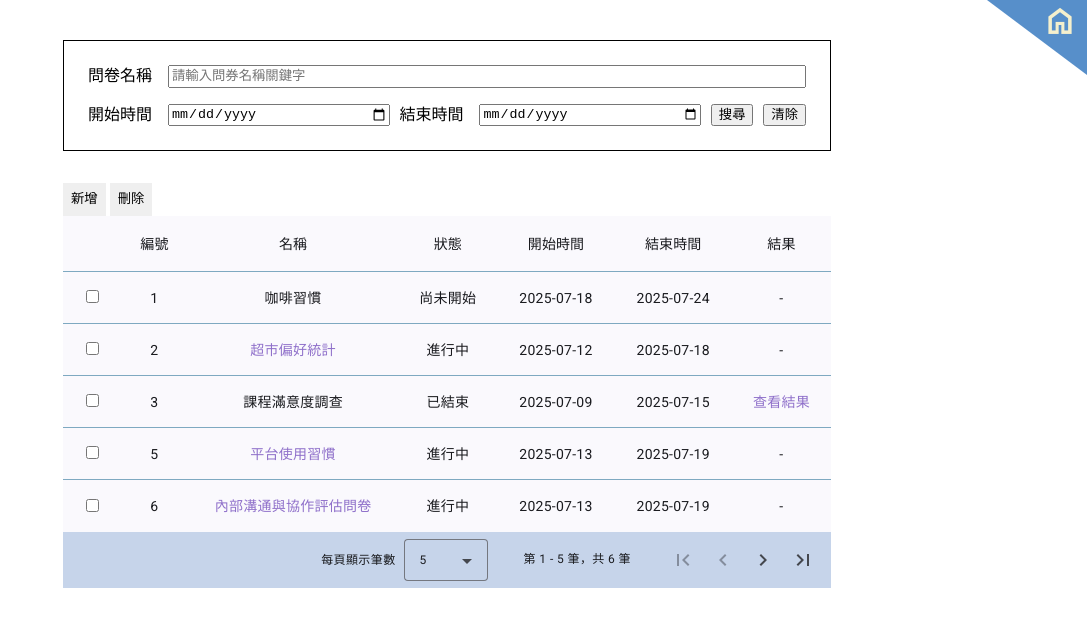
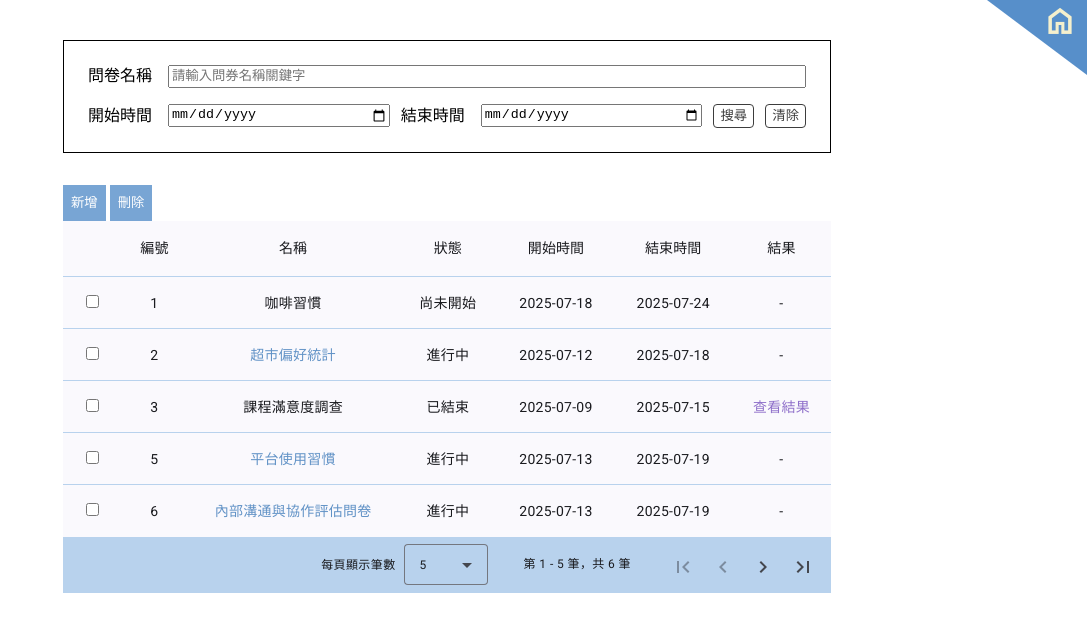
Before and after one commit to Musukeki/ng_assignment, an Angular app: page /back/backList in a window 1280 px wide. Shown: the top 632 px of the page, without its empty margins (193-1280 px from the left). Built offline with nearby package versions, Linux system fonts and the light colour scheme; a web font is replaced by a local one.

Commit message:
0723 demo版本

```diff
--- a/src/app/back/back-list/back-list.component.html
+++ b/src/app/back/back-list/back-list.component.html
@@ -22,8 +22,8 @@
     </li>
   </ul>
 
-  <button style="border: 0; padding: 8px; margin-right: 4px; cursor: pointer;"  matButton (click)="openDialog()">新增</button>
-  <button style="border: 0; padding: 8px; cursor: pointer;" (click)="deleteData()">刪除</button>
+  <button class="baseBtn" style="margin-right: 4px; color: #fff;" matButton (click)="openDialog()">新增</button>
+  <button class="baseBtn" style="color: #fff;" (click)="deleteData()">刪除</button>
 
   <!-- 下方列表 -->
   <div class="mat-elevation-z8">
@@ -44,7 +44,7 @@
       <ng-container matColumnDef="名稱">
         <th mat-header-cell *matHeaderCellDef> 名稱 </th>
         <td mat-cell *matCellDef="let element">
-          <a *ngIf="element.status == '進行中'" routerLink="" style="color: rgb(143, 112, 202);">{{ element.name }}</a>
+          <a *ngIf="element.status == '進行中'" routerLink="" style="color: #6192c6;">{{ element.name }}</a>
           <span *ngIf="element.status != '進行中'">{{ element.name }}</span>
         </td>
       </ng-container>
--- a/src/app/back/back-list/back-list.component.scss
+++ b/src/app/back/back-list/back-list.component.scss
@@ -74,8 +74,9 @@ table {
   }
 }
 .mat-mdc-paginator {
-  background-color: #c6d4ea;
+  background-color: #b8d2ed;
+  // opacity: .8;
 }
 .mat-mdc-header-cell, .mat-mdc-cell {
-  border-bottom: 1px solid rgb(126, 169, 193);
+  border-bottom: 1px solid #b8d2ed;
 }
--- a/src/app/back/back-list/dialog/dialog.component.html
+++ b/src/app/back/back-list/dialog/dialog.component.html
@@ -43,7 +43,7 @@
             <input type="checkbox" [(ngModel)]="addQuestData.addContent.isReqired">
           </li>
           <li>
-            <button (click)="addQuestItem()">新增</button>
+            <button (click)="addQuestItem()" class="addBtn" style="border: 1px solid #3e8d6c; color: #fff; background-color: #3e8d6c; line-height: 1.5; border-radius: 4px;">新增問題</button>
           </li>
         </ul>
 
@@ -53,12 +53,12 @@
 
             <!-- 單選題 -->
             <div *ngSwitchCase="'single'">
-              <p style="margin-bottom: 8px;">單選題選項設定</p>
+              <p style="margin-bottom: 8px;">單選 問題選項</p>
 
               <div *ngFor="let option of addQuestData.addContent.options; let i = index; trackBy: trackByOptionId" class="option">
                 <input
                   type="text"
-                  placeholder="輸入選項"
+                  placeholder="輸入選項內容"
                   [(ngModel)]="option.value"
                 />
                 <button (click)="removeOption(i)" class="delBtn">刪除</button>
@@ -68,11 +68,11 @@
 
             <!-- 多選題 -->
             <div *ngSwitchCase="'multiple'" class="option">
-              <p style="margin-bottom: 8px;">多選題選項設定</p>
+              <p style="margin-bottom: 8px;">多選 問題選項</p>
               <div *ngFor="let option of addQuestData.addContent.options; let i = index; trackBy: trackByOptionId" class="option">
                 <input
                   type="text"
-                  placeholder="輸入選項"
+                  placeholder="輸入選項內容"
                   [(ngModel)]="option.value"
                 />
                 <button (click)="removeOption(i)" class="delBtn">刪除</button>
--- a/src/app/back/back-list/dialog/dialog.component.scss
+++ b/src/app/back/back-list/dialog/dialog.component.scss
@@ -78,7 +78,18 @@ mat-tab-group {
   .option {
     margin-bottom: 4px;
   }
+
   .delBtn {
     margin-left: 4px;
+    border: 1px solid #AF3E3E;
+    color: #AF3E3E;
+    background-color: #fff;
+    line-height: 1.5;
+    border-radius: 4px;
+    transition: .1s;
+    &:hover {
+      color: #fff;
+      background-color: #AF3E3E;
+    }
   }
 }
--- a/src/app/front/answer/answer.component.html
+++ b/src/app/front/answer/answer.component.html
@@ -68,8 +68,8 @@
   </ul>
 
   <div class="submitButtons">
-    <button>取消</button>
-    <button (click)="checkTo('/front/check')">送出</button>
+    <button routerLink="/front/list">取消</button>
+    <button (click)="checkTo('/front/check')">下一步</button>
   </div>
 
 </div>
--- a/src/app/front/answer/answer.component.scss
+++ b/src/app/front/answer/answer.component.scss
@@ -32,6 +32,8 @@ app-menu {
 .container {
   max-width: 768px;
   margin: 30px auto 0;
+
+  padding-bottom: 24px;
 }
 .questionnaireDate {
   display: flex;
--- a/src/app/front/check/check.component.html
+++ b/src/app/front/check/check.component.html
@@ -48,7 +48,7 @@
   </ul>
 
   <div class="submitButtons">
-    <button>回上頁</button>
+    <button routerLink="/front/answer">回上頁</button>
     <button routerLink="/front/statistical">送出</button>
   </div>
 
--- a/src/app/front/check/check.component.scss
+++ b/src/app/front/check/check.component.scss
@@ -32,6 +32,8 @@ app-menu {
 .container {
   max-width: 768px;
   margin: 30px auto 0;
+
+  padding-bottom: 24px;
 }
 .questionnaireDate {
   display: flex;
--- a/src/app/front/list/list.component.html
+++ b/src/app/front/list/list.component.html
@@ -35,7 +35,7 @@
       <ng-container matColumnDef="名稱">
         <th mat-header-cell *matHeaderCellDef> 名稱 </th>
         <td mat-cell *matCellDef="let element">
-          <a *ngIf="element.status == '進行中'" routerLink="/front/answer" style="color: rgb(143, 112, 202);">{{ element.name }}</a>
+          <a *ngIf="element.status == '進行中'" routerLink="/front/answer" style="color: #6192c6;">{{ element.name }}</a>
           <span *ngIf="element.status != '進行中'">{{ element.name }}</span>
         </td>
 
--- a/src/app/front/list/list.component.scss
+++ b/src/app/front/list/list.component.scss
@@ -75,8 +75,9 @@ table {
   }
 }
 .mat-mdc-paginator {
-  background-color: #c6d4ea;
+  background-color: #b8d2ed;
+  // opacity: .8;
 }
 .mat-mdc-header-cell, .mat-mdc-cell {
-  border-bottom: 1px solid rgb(126, 169, 193);
+  border-bottom: 1px solid #b8d2ed;
 }
--- a/src/app/front/statistical/statistical.component.scss
+++ b/src/app/front/statistical/statistical.component.scss
@@ -32,6 +32,8 @@ app-menu {
 .container {
   max-width: 768px;
   margin: 30px auto 0;
+
+  padding-bottom: 24px;
 }
 .chartWrapper {
   max-width: 300px;
--- a/src/styles.scss
+++ b/src/styles.scss
@@ -43,7 +43,35 @@ html, body {
 
 :root {
   @include mat.tabs-overrides((
-    active-focus-indicator-color: orange,
-    active-focus-label-text-color: rgb(108, 122, 187),
+    active-focus-indicator-color: #578FCA,
+    active-focus-label-text-color: #578FCA,
   ));
 }
+
+input:focus {
+  // border-color: #578FCA;
+  // outline: none;
+  // outline-color: #578FCA;
+}
+
+button {
+  border: 1px solid #3d3d3d;
+  color: #3d3d3d;
+  background-color: #fff;
+  line-height: 1.5;
+  border-radius: 4px;
+  cursor: pointer;
+}
+
+.baseBtn {
+  border: none;
+  border-radius: 0;
+  padding: 8px;
+  cursor: pointer;
+  background-color: #578FCA;
+  opacity: .8;
+  transition: .3s;
+  &:hover {
+    background-color: #8caed2;
+  }
+}
```
